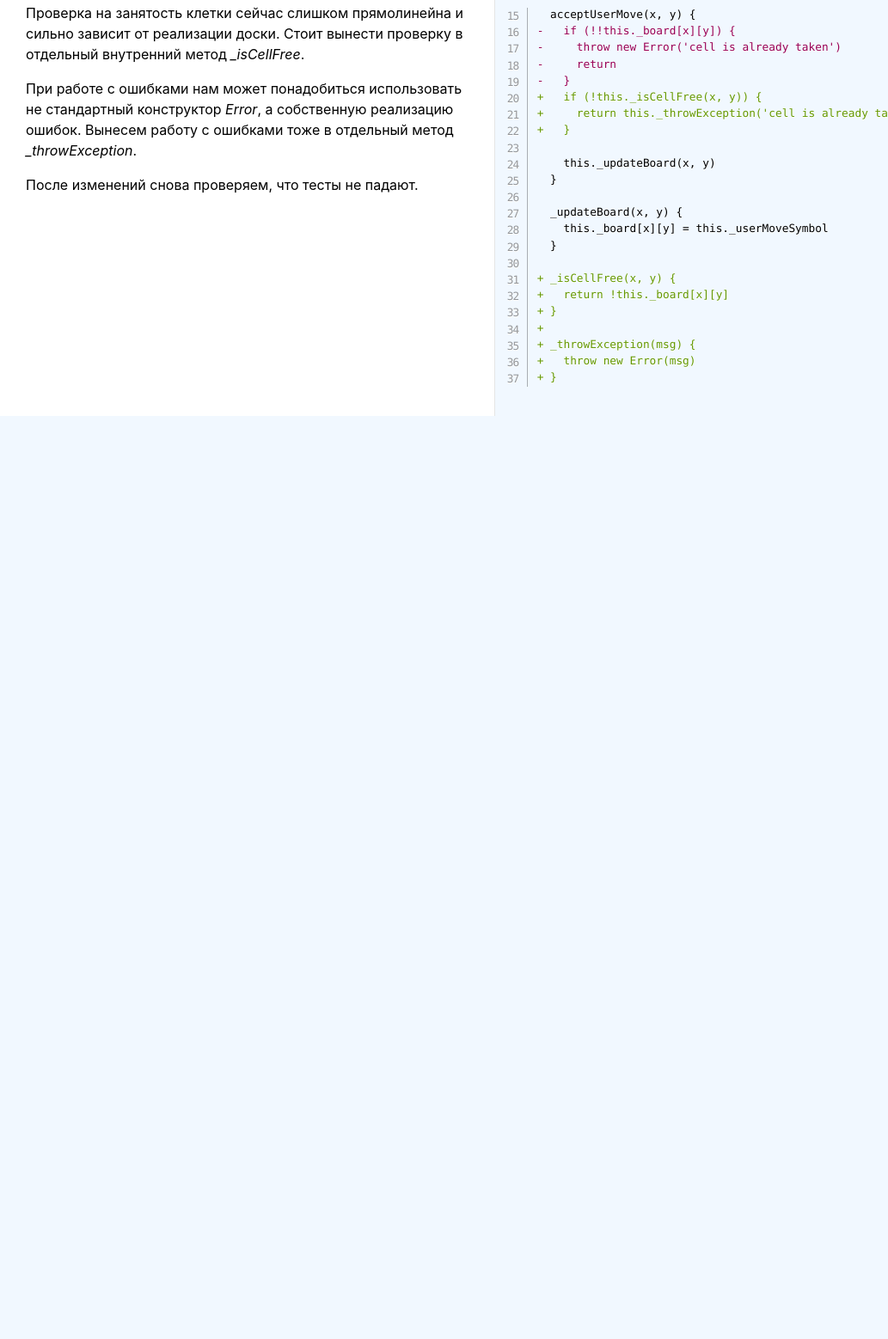
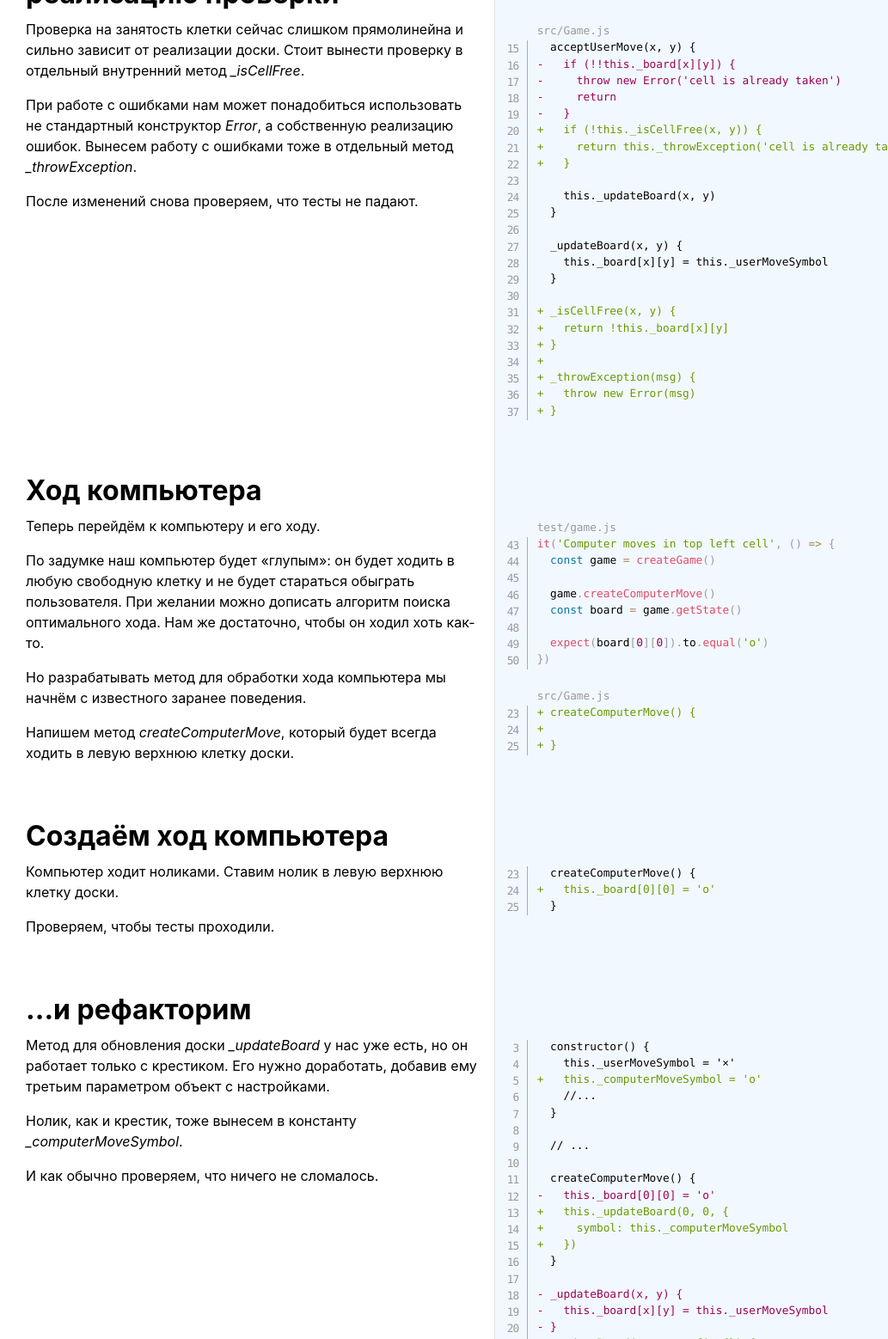
Before and after one commit to bespoyasov/ttt-tdd, a website: page src/index.html in a window 1280 px wide. Shown: the part 8086-9644 px from the top of the page at 86% size, without its empty margins (0-1033 px from the left). Before the commit the page ends 8570 px from the top, so only its background shows below. Drawn offline with nearby package versions, Linux system fonts and the light colour scheme; files that its build step writes are made by us from their sources.

Commit message:
add 15, 16, 17 chapters, update template and text

```diff
--- a/src/index.html
+++ b/src/index.html
@@ -21,6 +21,9 @@
   @@include('./sections/12.html')
   @@include('./sections/13.html')
   @@include('./sections/14.html')
+  @@include('./sections/15.html')
+  @@include('./sections/16.html')
+  @@include('./sections/17.html')
 
   @@include('./sections/scripts.html')
 </body>
--- a/src/sections/12.html
+++ b/src/sections/12.html
@@ -17,7 +17,7 @@
     </div>
 
     <div class='code'>
-<pre data-start='33'><div class='code-filename'></div><code class='language-js line-numbers'>it('Throws an exception if user moves in taken cell', () => {
+<pre data-start='33'><div class='code-filename'>test/game.js</div><code class='language-js line-numbers'>it('Throws an exception if user moves in taken cell', () => {
   const game = createGame()
   const x = 2, y = 2
 
--- a/src/sections/13.html
+++ b/src/sections/13.html
@@ -14,7 +14,7 @@
     </div>
 
     <div class='code'>
-<pre data-start='15'><div class='code-filename'></div><code class='language-diff line-numbers'>  acceptUserMove(x, y) {
+<pre data-start='15'><div class='code-filename'>src/Game.js</div><code class='language-diff line-numbers'>  acceptUserMove(x, y) {
 +   if (!!this._board[x][y]) {
 +     throw new Error('cell is already taken')
 +     return
--- a/src/sections/14.html
+++ b/src/sections/14.html
@@ -15,7 +15,7 @@
     </div>
 
     <div class='code'>
-<pre data-start='15'><div class='code-filename'></div><code class='language-diff line-numbers'>  acceptUserMove(x, y) {
+<pre data-start='15'><div class='code-filename'>src/Game.js</div><code class='language-diff line-numbers'>  acceptUserMove(x, y) {
 -   if (!!this._board[x][y]) {
 -     throw new Error('cell is already taken')
 -     return
--- /dev/null
+++ b/src/sections/15.html
@@ -0,0 +1,32 @@
+<section id='what-about-computer'>
+  <div class='grid'>
+    <div class='text'>
+      <h2>
+        <a href='#what-about-computer' class='anchor'>¶</a>
+        Ход компьютера
+      </h2>
+    </div>
+  </div>
+  <div class='grid'>
+    <div class='text'>
+      <p>Теперь перейдём к компьютеру и его ходу.</p>
+      <p>По задумке наш компьютер будет «глупым»: он будет ходить в любую свободную клетку и не будет стараться обыграть пользователя. При желании можно дописать алгоритм поиска оптимального хода. Нам же достаточно, чтобы он ходил хоть как-то.</p>
+      <p>Но разрабатывать метод для обработки хода компьютера мы начнём с известного заранее поведения.</p>
+      <p>Напишем метод <i>createComputerMove</i>, который будет всегда ходить в левую верхнюю клетку доски.</p>
+    </div>
+
+    <div class='code'>
+<pre data-start='43'><div class='code-filename'>test/game.js</div><code class='language-js line-numbers'>it('Computer moves in top left cell', () => {
+  const game = createGame()
+
+  game.createComputerMove()
+  const board = game.getState()
+
+  expect(board[0][0]).to.equal('o')
+})</code></pre>
+<pre data-start='23'><div class='code-filename'>src/Game.js</div><code class='language-diff line-numbers'>+ createComputerMove() {
++
++ }</code></pre>
+    </div>
+  </div>
+</section>
--- /dev/null
+++ b/src/sections/16.html
@@ -0,0 +1,22 @@
+<section id='create-computer-move'>
+  <div class='grid'>
+    <div class='text'>
+      <h2>
+        <a href='#create-computer-move' class='anchor'>¶</a>
+        Создаём ход компьютера
+      </h2>
+    </div>
+  </div>
+  <div class='grid'>
+    <div class='text'>
+      <p>Компьютер ходит ноликами. Ставим нолик в левую верхнюю клетку доски.</p>
+      <p>Проверяем, чтобы тесты проходили.</p>
+    </div>
+
+    <div class='code'>
+<pre data-start='23'><div class='code-filename'></div><code class='language-diff line-numbers'>  createComputerMove() {
++   this._board[0][0] = 'o'
+  }</code></pre>
+    </div>
+  </div>
+</section>
--- /dev/null
+++ b/src/sections/17.html
@@ -0,0 +1,42 @@
+<section id='refactor-computer-move'>
+  <div class='grid'>
+    <div class='text'>
+      <h2>
+        <a href='#refactor-computer-move' class='anchor'>¶</a>
+        ...и рефакторим
+      </h2>
+    </div>
+  </div>
+  <div class='grid'>
+    <div class='text'>
+      <p>Метод для обновления доски <i>_updateBoard</i> у нас уже есть, но он работает только с крестиком. Его нужно доработать, добавив ему третьим параметром объект с настройками.</p>
+      <p>Нолик, как и крестик, тоже вынесем в константу <i>_computerMoveSymbol</i>.</p>
+      <p>И как обычно проверяем, что ничего не сломалось.</p>
+    </div>
+
+    <div class='code'>
+<pre data-start='3'><div class='code-filename'></div><code class='language-diff line-numbers'>  constructor() {
+    this._userMoveSymbol = '×'
++   this._computerMoveSymbol = 'o'
+    //...
+  }
+
+  // ...
+
+  createComputerMove() {
+-   this._board[0][0] = 'o'
++   this._updateBoard(0, 0, {
++     symbol: this._computerMoveSymbol
++   })
+  }
+
+- _updateBoard(x, y) {
+-   this._board[x][y] = this._userMoveSymbol
+- }
++ _updateBoard(x, y, config={}) {
++   const {symbol=this._userMoveSymbol} = config
++   this._board[x][y] = symbol
++ }</code></pre>
+    </div>
+  </div>
+</section>
```
Also changed, not shown: src/sections/template.html (+5 -0 lines).
